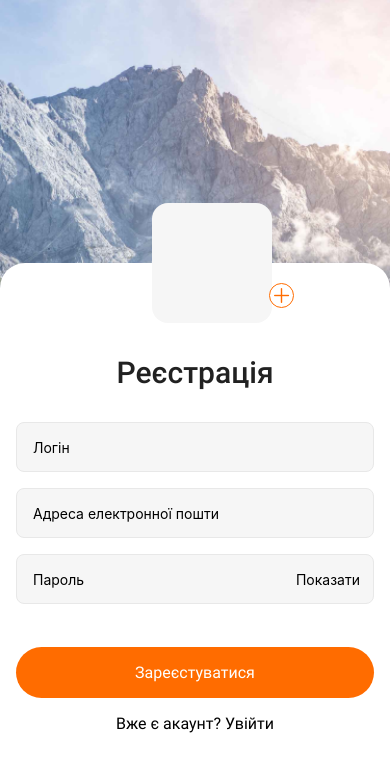
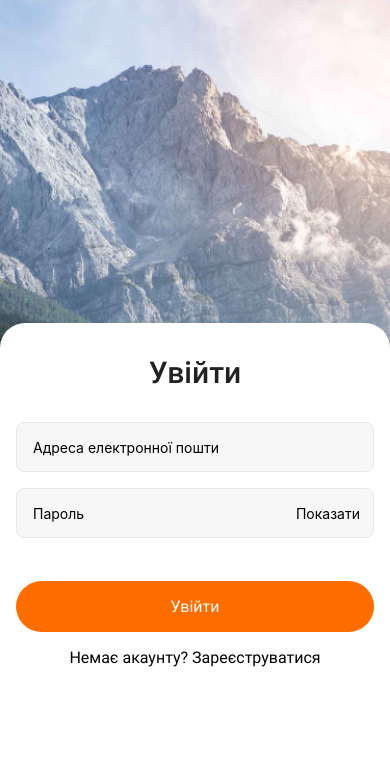
Before and after one commit to LysovMaxim/awesome-project, a React Native app in the folder awesome-project/: screen / in a window 390 px wide. Shown: the top 772 px of the page. Built offline with nearby package versions, Linux system fonts and the light colour scheme.

Commit message:
Добавив функціі для збору значень з інпутів
Добави логіку роботи з кнопкою "Показати"
Іформація після сабміту форми відображається у консолі

```diff
--- a/awesome-project/App.js
+++ b/awesome-project/App.js
@@ -23,5 +23,5 @@ export default function App() {
   if (!fontsLoaded) {
     return null;
   }
-  return <RegistrationScreen />;
+  return <LoginScreen />;
 }
--- a/awesome-project/src/Screens/LoginScreen.jsx
+++ b/awesome-project/src/Screens/LoginScreen.jsx
@@ -16,13 +16,32 @@ import { useState } from "react";
 export const LoginScreen = () => {
   const [isFocused, setIsFocused] = useState(false);
   const [isPassword, setIsPassword] = useState(false);
+  const [email, setEmail] = useState("");
+  const [password, setPassword] = useState("");
+  const [showPassword, setShowPassword] = useState(true);
 
   const handleFocus = () => setIsFocused(true);
   const handleBlur = () => setIsFocused(false);
   const handleFocusPassword = () => setIsPassword(true);
   const handleBlurPassword = () => setIsPassword(false);
 
+    const onData = (event) => {
+    event.preventDefault();
+    console.log(`email: ${email}`, `password: ${password}`);
+    setShowPassword(true);
+    reset();
+  };
+  const reset = () => {
+    setEmail("");
+    setPassword("");
+  };
+
+  const getPassword = () => {
+    if (password !== "") setShowPassword(false);
+  };
+
   return (
+    <TouchableWithoutFeedback onPress={Keyboard.dismiss}>
     <View
       style={{
         flex: 1,
@@ -35,9 +54,9 @@ export const LoginScreen = () => {
       <KeyboardAvoidingView
         behavior={Platform.OS === "ios" ? "padding" : "height"}
         style={styles.container}
-        keyboardVerticalOffset={-50}
+        keyboardVerticalOffset={-30}
       >
-        <TouchableWithoutFeedback onPress={Keyboard.dismiss}>
+
           <View style={styles.registration}>
             <Text style={styles.title}>Увійти</Text>
             <TextInput
@@ -52,6 +71,9 @@ export const LoginScreen = () => {
                 padding: 16,
                 borderColor: !isFocused ? "#E8E8E8" : "#FF6C00",
               }}
+              keyboardType="email-address"
+              value={email}
+              onChangeText={setEmail}
               placeholder="Адреса електронної пошти"
               onFocus={handleFocus}
               onBlur={handleBlur}
@@ -68,23 +90,27 @@ export const LoginScreen = () => {
                 padding: 16,
                 borderColor: !isPassword ? "#E8E8E8" : "#FF6C00",
               }}
+              secureTextEntry={showPassword}
+              value={password}
+              onChangeText={setPassword}
               placeholder="Пароль"
               onFocus={handleFocusPassword}
               onBlur={handleBlurPassword}
             />
             <TouchableOpacity>
-              <Text style={styles.btnShow}>Показати</Text>
+              <Text style={styles.btnShow} onPress={getPassword}>Показати</Text>
             </TouchableOpacity>
             <TouchableOpacity style={styles.btn}>
-              <Text style={styles.btnTitle}> Увійти </Text>
+              <Text style={styles.btnTitle} onPress={onData}> Увійти </Text>
             </TouchableOpacity>
             <TouchableOpacity>
               <Text style={styles.come}>Немає акаунту? Зареєструватися</Text>
             </TouchableOpacity>
           </View>
-        </TouchableWithoutFeedback>
+
       </KeyboardAvoidingView>
-    </View>
+      </View>
+      </TouchableWithoutFeedback>
   );
 };
 
--- a/awesome-project/src/Screens/RegistrationScreen.jsx
+++ b/awesome-project/src/Screens/RegistrationScreen.jsx
@@ -17,6 +17,10 @@ export const RegistrationScreen = () => {
   const [isName, setIsName] = useState(false);
   const [isFocused, setIsFocused] = useState(false);
   const [isPassword, setIsPassword] = useState(false);
+  const [login, setLogin] = useState("");
+  const [email, setEmail] = useState("");
+  const [password, setPassword] = useState("");
+  const [showPassword, setShowPassword] = useState(true);
 
   const handleFocusName = () => setIsName(true);
   const handleBlurName = () => setIsName(false);
@@ -25,7 +29,24 @@ export const RegistrationScreen = () => {
   const handleFocusPassword = () => setIsPassword(true);
   const handleBlurPassword = () => setIsPassword(false);
 
+  const onData = (event) => {
+    event.preventDefault();
+    console.log(`login: ${login}`, `email: ${email}`, `password: ${password}`);
+    setShowPassword(true);
+    reset();
+  };
+  const reset = () => {
+    setLogin("");
+    setEmail("");
+    setPassword("");
+  };
+
+  const getPassword = () => {
+    if (password !== "") setShowPassword(false);
+  };
+
   return (
+    <TouchableWithoutFeedback onPress={Keyboard.dismiss}>
       <View
         style={{
           flex: 1,
@@ -38,9 +59,8 @@ export const RegistrationScreen = () => {
         <KeyboardAvoidingView
           behavior={Platform.OS === "ios" ? "padding" : "height"}
           style={styles.container}
-        keyboardVerticalOffset={-170}
+          keyboardVerticalOffset={-130}
         >
-        <TouchableWithoutFeedback onPress={Keyboard.dismiss}>
           <View style={styles.registration}>
             <View style={styles.photoUser}></View>
             <TouchableOpacity style={styles.btnPhotoAdd}>
@@ -59,6 +79,8 @@ export const RegistrationScreen = () => {
                 padding: 16,
                 borderColor: !isName ? "#E8E8E8" : "#FF6C00",
               }}
+              value={login}
+              onChangeText={setLogin}
               onFocus={handleFocusName}
               onBlur={handleBlurName}
               placeholder="Логін"
@@ -74,6 +96,9 @@ export const RegistrationScreen = () => {
                 padding: 16,
                 borderColor: !isFocused ? "#E8E8E8" : "#FF6C00",
               }}
+              keyboardType="email-address"
+              value={email}
+              onChangeText={setEmail}
               onFocus={handleFocus}
               onBlur={handleBlur}
               placeholder="Адреса електронної пошти"
@@ -90,23 +115,30 @@ export const RegistrationScreen = () => {
                 padding: 16,
                 borderColor: !isPassword ? "#E8E8E8" : "#FF6C00",
               }}
+              secureTextEntry={showPassword}
+              value={password}
+              onChangeText={setPassword}
               onFocus={handleFocusPassword}
               onBlur={handleBlurPassword}
               placeholder="Пароль"
             />
             <TouchableOpacity>
-              <Text style={styles.btnShow}>Показати</Text>
+              <Text style={styles.btnShow} onPress={getPassword}>
+                Показати
+              </Text>
             </TouchableOpacity>
             <TouchableOpacity style={styles.btn}>
-              <Text style={styles.btnTitle}> Зареєстуватися </Text>
+              <Text style={styles.btnTitle} onPress={onData}>
+                Зареєстуватися
+              </Text>
             </TouchableOpacity>
             <TouchableOpacity>
               <Text style={styles.come}>Вже є акаунт? Увійти</Text>
             </TouchableOpacity>
           </View>
-        </TouchableWithoutFeedback>
         </KeyboardAvoidingView>
       </View>
+    </TouchableWithoutFeedback>
   );
 };
 
```
Lines whose indentation alone changed are shown as unchanged.
